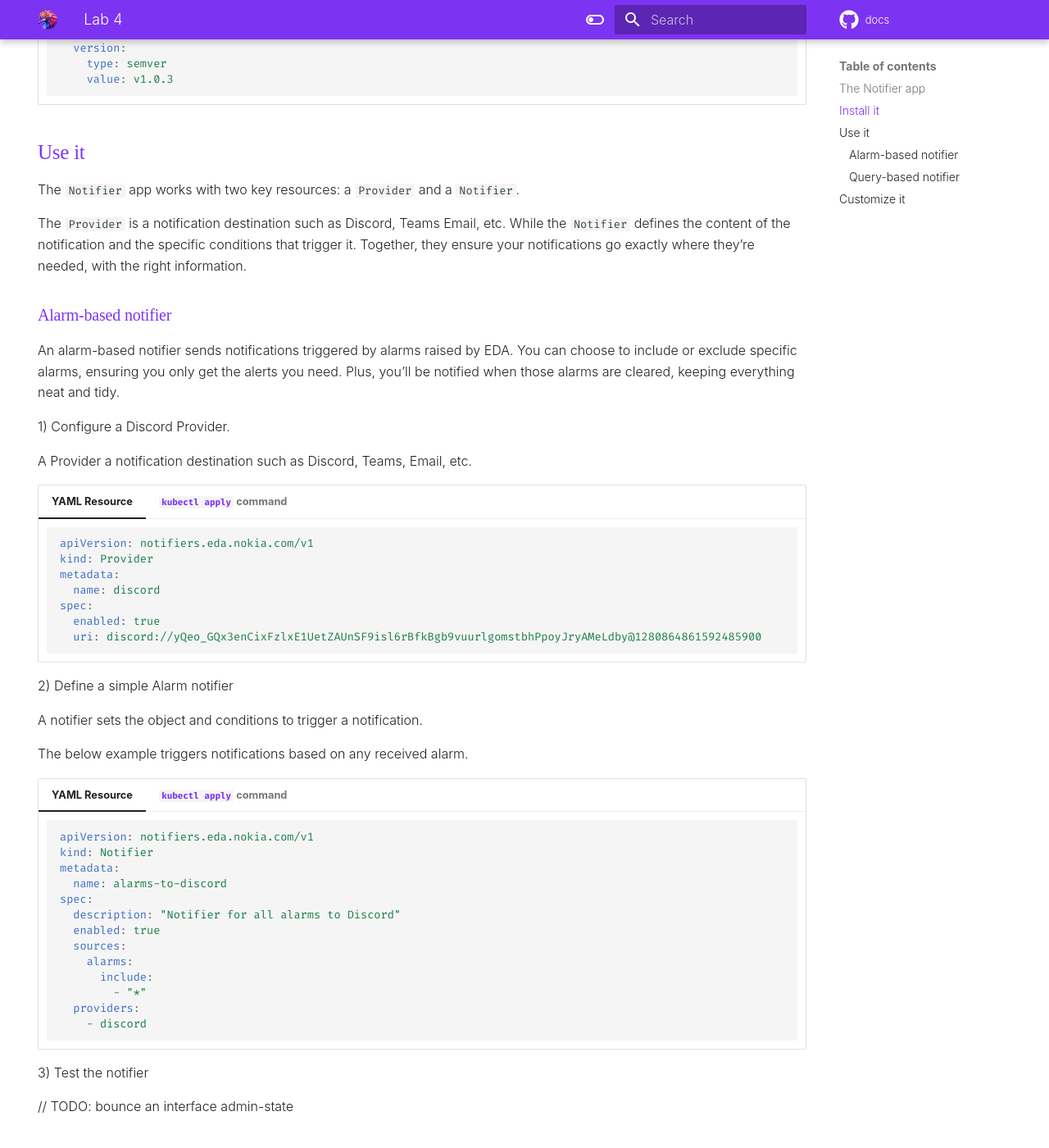
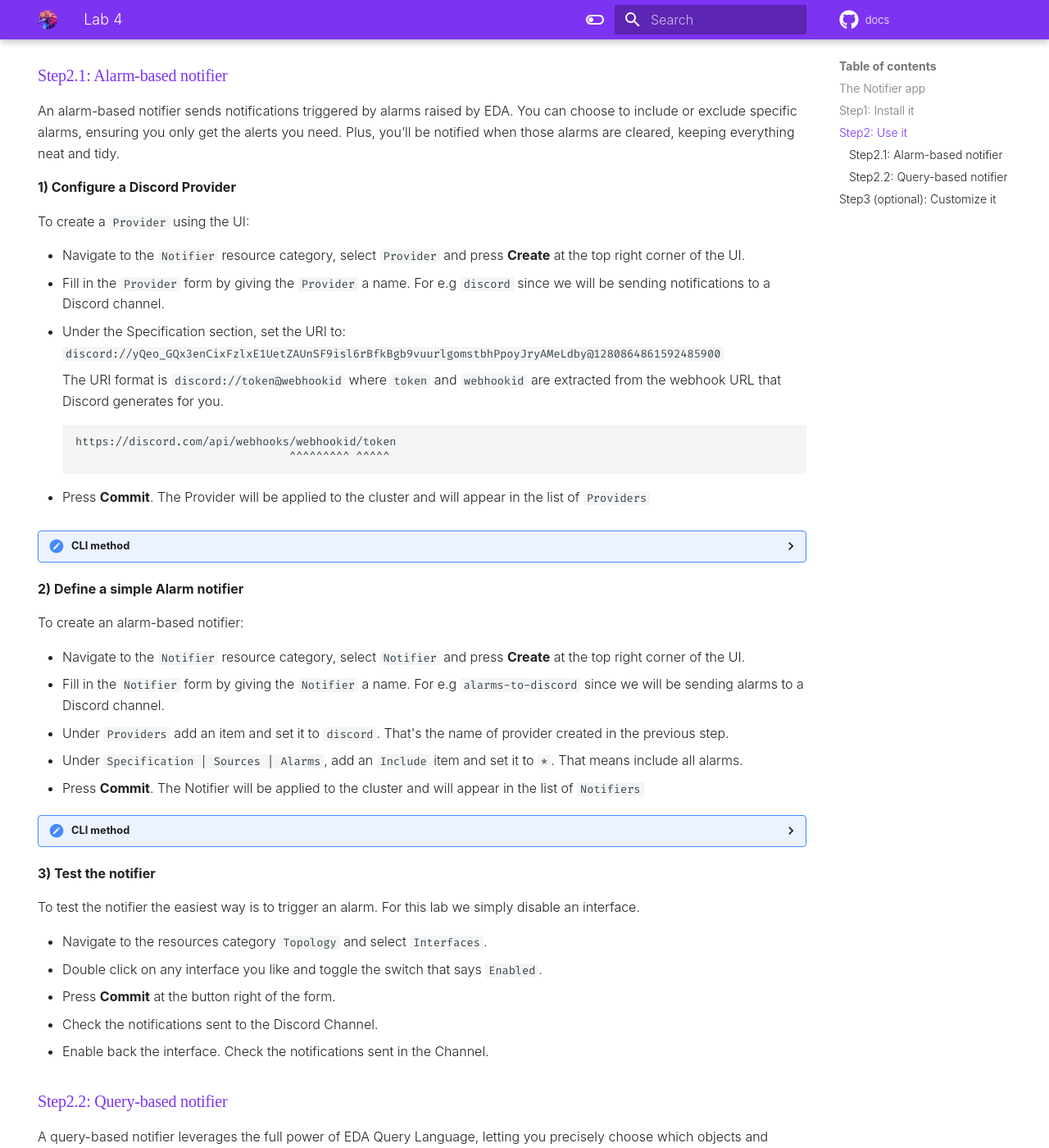
Before and after one commit to eda-labs/nfd24-lab, an MkDocs documentation site: the page built from docs/lab4.md, in a window 1280 px wide and 1400 px high, scrolled down 1160 px. Shown: the whole window at 82% size. Built offline with MkDocs 1.6.1 and Material for MkDocs 9.7.7, drawn with Linux system fonts in a browser that asks for light colours; emoji names are drawn with the system emoji font; some web fonts are replaced; comment, search, counter and statistics services are not loaded; some of the changed text lies outside the part shown.

Commit message:
add UI navigation instructions

````diff
--- a/docs/lab4.md
+++ b/docs/lab4.md
@@ -14,26 +14,26 @@ Notifier lets you craft and deliver personalized alerts tailored to your specifi
 Whether you need straightforward alerts or more customized notifications using the power of EQL (EDA Query Language),
 the Notifier app gives you full control over how and when notifications are triggered.
 
-## Install it
+## Step1: Install it
 
 Apps can be installed using the App Store or by applying a resource directly.
 The App Store method is great for "shopping" around for apps, while applying a YAML resource allows you to automate this process at will.
 
-1) App Store method
+__Installation steps__
 
 * Navigate to __System Administration__ in the top left of the UI.
 * In the Catalog drop down menu select `3rd Party Catalog`.
 * Select the notifier app version `v1.0.3`.
 * Press Install.
 
-2) Alternatively, applying the below resource triggers the installation of the notifier app:
+/// details | CLI installation option
+Alternatively, applying the below resource installs of the notifier app:
 
 /// tab | YAML Resource
 ```yaml
 --8<-- "docs/notifier/notifier_appinstall.yml"
 ```
 ///
-
 /// tab | `kubectl apply` command
 ```bash
 kubectl apply -f - <<'EOF'
@@ -41,22 +41,40 @@ kubectl apply -f - <<'EOF'
 EOF
 ```
 ///
+///
 
-## Use it
+## Step2: Use it
 
 The `Notifier` app works with two key resources: a `Provider` and a `Notifier`.
 
-The `Provider` is a notification destination such as Discord, Teams Email, etc.
-While the `Notifier` defines the content of the notification and the specific conditions that trigger it. Together, they ensure your notifications go exactly where they’re needed, with the right information.
+The `Provider` is a notification destination such as Discord, Team, Email, etc.
+While the `Notifier` defines the content of the notification and the specific conditions that trigger it.
+Together, they ensure your notifications go exactly where they’re needed, with the right information.
 
-### Alarm-based notifier
+### Step2.1: Alarm-based notifier
 
 An alarm-based notifier sends notifications triggered by alarms raised by EDA. You can choose to include or exclude specific alarms, ensuring you only get the alerts you need. Plus, you’ll be notified when those alarms are cleared, keeping everything neat and tidy.
 
-1) Configure a Discord Provider.
+__1) Configure a Discord Provider__
 
-A Provider a notification destination such as Discord, Teams, Email, etc.
+To create a `Provider` using the UI:
 
+* Navigate to the `Notifier` resource category, select `Provider` and press __Create__ at the top right corner of the UI.
+* Fill in the `Provider` form by giving the `Provider` a name. For e.g `discord` since we will be sending notifications to a Discord channel.
+* Under the Specification section, set the URI to:
+ `discord://yQeo_GQx3enCixFzlxE1UetZAUnSF9isl6rBfkBgb9vuurlgomstbhPpoyJryAMeLdby@1280864861592485900`
+
+    The URI format is `discord://token@webhookid` where `token` and `webhookid` are extracted from the webhook URL that Discord generates for you.
+
+    ```text
+    https://discord.com/api/webhooks/webhookid/token
+                                    ^^^^^^^^^ ^^^^^
+    ```
+
+* Press __Commit__. The Provider will be applied to the cluster and will appear in the list of `Providers`
+
+/// details | CLI method
+Alternatively, applying the below resource creates the same discord provider.
 /// tab | YAML Resource
 ```yaml
 --8<-- "docs/notifier/provider.yml"
@@ -70,13 +88,20 @@ kubectl apply -f - <<'EOF'
 EOF
 ```
 ///
+///
 
-2) Define a simple Alarm notifier
+__2) Define a simple Alarm notifier__
 
-A notifier sets the object and conditions to trigger a notification.
+To create an alarm-based notifier:
 
-The below example triggers notifications based on any received alarm.
+* Navigate to the `Notifier` resource category, select `Notifier` and press __Create__ at the top right corner of the UI.
+* Fill in the `Notifier` form by giving the `Notifier` a name. For e.g `alarms-to-discord` since we will be sending alarms to a Discord channel.
+* Under `Providers` add an item and set it to `discord`. That's the name of provider created in the previous step.
+* Under `Specification | Sources | Alarms`, add an `Include` item and set it to `*`. That means include all alarms.
+* Press __Commit__. The Notifier will be applied to the cluster and will appear in the list of `Notifiers`
 
+/// details | CLI method
+Alternatively, applying the below resource creates the same alarm notifier.
 /// tab | YAML Resource
 ```yaml
 --8<-- "docs/notifier/alarm_notifier.yml"
@@ -90,21 +115,41 @@ kubectl apply -f - <<'EOF'
 EOF
 ```
 ///
+///
 
-3) Test the notifier
+__3) Test the notifier__
 
-// TODO: bounce an interface admin-state
+To test the notifier the easiest way is to trigger an alarm. For this lab we simply disable an interface.
 
-### Query-based notifier
+* Navigate to the resources category `Topology` and select `Interfaces`.
+* Double click on any interface you like and toggle the switch that says `Enabled`.
+* Press __Commit__ at the button right of the form.
+* Check the notifications sent to the Discord Channel.
+* Enable back the interface. Check the notifications sent in the Channel.
+
+### Step2.2: Query-based notifier
 
 A query-based notifier leverages the full power of EDA Query Language, letting you precisely choose which objects and conditions trigger your notifications. You can also customize the notification’s title and body using templates, giving you complete control over the details.
 
 1) We will reuse the same provider as in the previous example
 
-2) Define an LLDP neighbor notifier
+2) We will define a notifier that gets trigger when a new LLDP neighbor is discovered.
 
-The below example triggers notifications whenever a new LLDP neighbor appears in an interface.
+* Navigate to the `Notifier` resource category, select `Notifier` and press __Create__ at the top right corner of the UI.
+* Fill in the `Notifier` form by giving the `Notifier` a name. For e.g `new-lldp-neighbor` since we will be sending alarms to a Discord channel.
+* Under `Providers` add an item and set it to `discord`. That's the name of provider created in the previous step.
+* Under `Specification | Sources | Query`, set `Table` to `.db.cr-status.interfaces_eda_nokia_com.v1alpha1.interface.status.members.neighbors`
+* Set `Fields` to:
+    * `.db.cr-status.interfaces_eda_nokia_com.v1alpha1.interface.name`
+    * `interface`
+    * `node`
+* Set `Title` to `LLDP neighbor - {{ index . ".db.cr-status.interfaces_eda_nokia_com.v1alpha1.interface.name" }} -> {{ index . "node" }}-{{ index . "interface" }}`
+* Set `Template` to `A new LLDP neighbor has appeared on interface {{ index . ".db.cr-status.interfaces_eda_nokia_com.v1alpha1.interface.name" }}: host name {{ index . "node" }}, interface name {{ index . "interface" }}`
 
+* Press __Commit__. The Notifier will be applied to the cluster and will appear in the list of `Notifiers`
+
+/// details | CLI method
+Alternatively, applying the below resource creates the same query notifier.
 /// tab | YAML Resource
 ```yaml
 --8<-- "docs/notifier/lldp_neighbor_notifier.yml"
@@ -117,10 +162,18 @@ kubectl apply -f - <<'EOF'
 EOF
 ```
 ///
+///
 
-## Customize it
+## Step3 (optional): Customize it
 
 Take it a step further by playing around with queries and templates to fine-tune your notifications.
 The Notifier app allows for deep customization, so you can craft notifications that perfectly suit your needs.
 
-// TODO: give some guidance
+Hints:
+
+* BGP Neighbors state notifications:
+
+    With the help of the Query page use the following query to build a BGP neighbor session state notifier
+    `.node.srl.network-instance.protocols.bgp.neighbor where (session-state != "established")`
+
+* Get some inspiration from the queries used in Lab3.
--- a/docs/notifier/lldp_neighbor_notifier.yml
+++ b/docs/notifier/lldp_neighbor_notifier.yml
@@ -7,12 +7,18 @@ spec:
   enabled: true
   sources:
     query:
-      title: "LLDP neighbor - new"
       table: .db.cr-status.interfaces_eda_nokia_com.v1alpha1.interface.status.members.neighbors
       fields:
       - .db.cr-status.interfaces_eda_nokia_com.v1alpha1.interface.name
       - interface
       - node
-      template: "A new LLDP neighbor has appeared on interface {{ index . \".db.cr-status.interfaces_eda_nokia_com.v1alpha1.interface.name\" }}: host name {{ index . \"node\" }}, interface name {{ index . \"interface\" }}"
+      title: >-
+        LLDP neighbor -
+        {{ index . ".db.cr-status.interfaces_eda_nokia_com.v1alpha1.interface.name" }}
+        -> {{ index . "node" }}-{{ index . "interface" }}"
+      template: >-
+        "A new LLDP neighbor has appeared on interface
+        {{ index . \".db.cr-status.interfaces_eda_nokia_com.v1alpha1.interface.name\" }}:
+        host name {{ index . \"node\" }}, interface name {{ index . \"interface\" }}"
   providers:
   - discord
````
